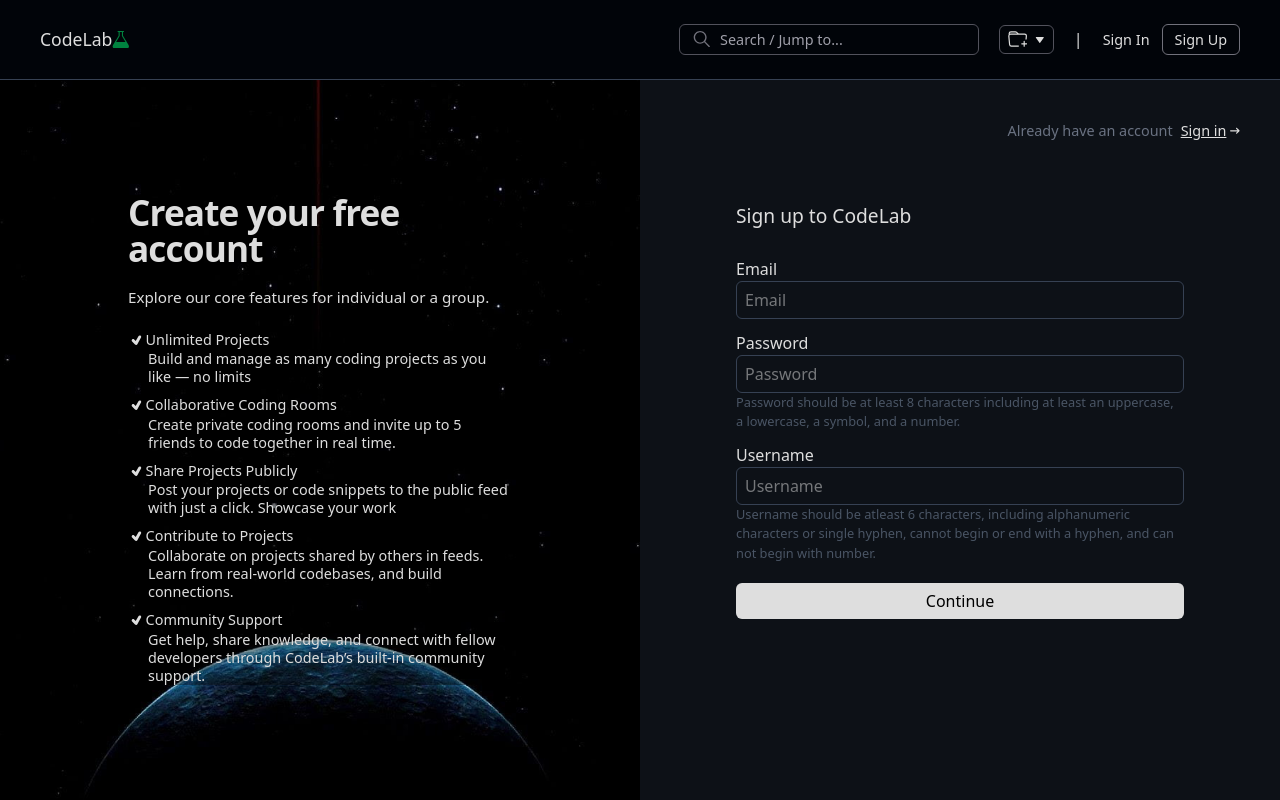
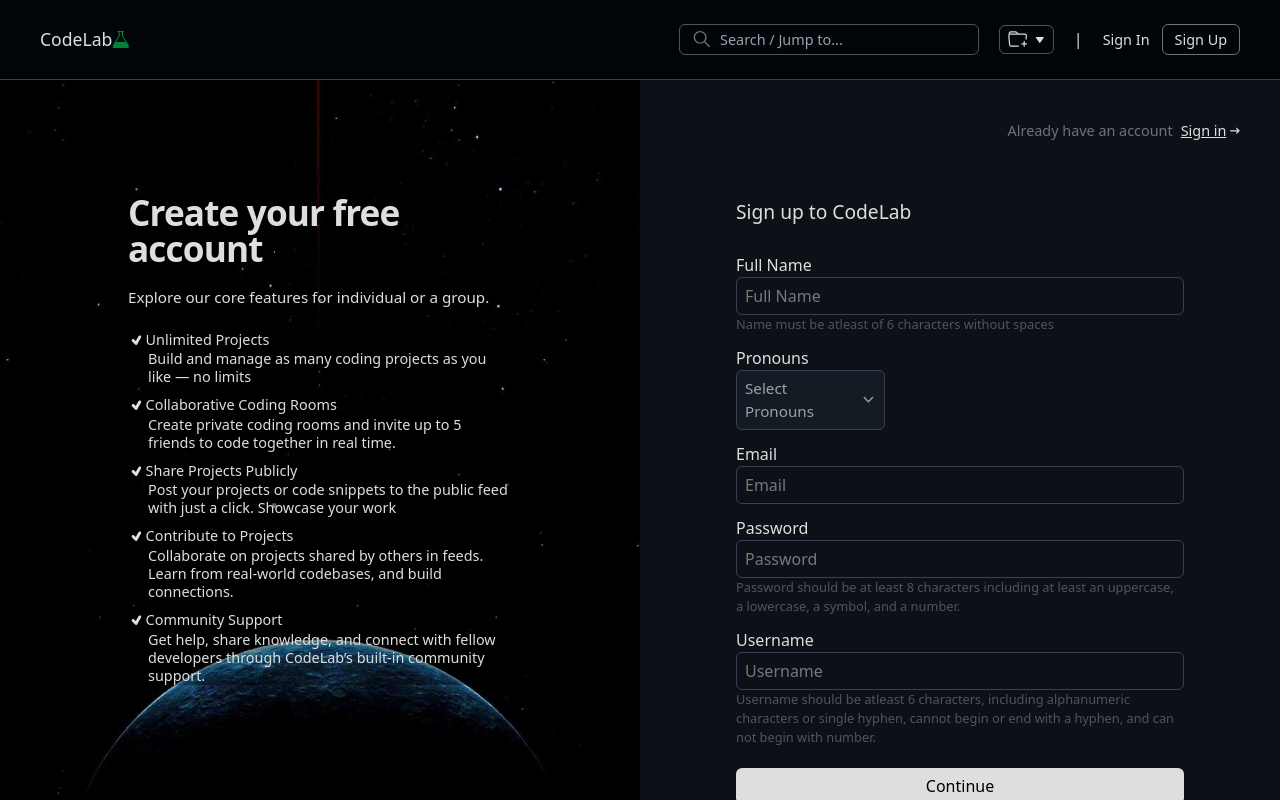
Before and after one commit to falguni-mondal/Codelab-Frontend, a React app: page /auth/1 in a window 1280 px wide. Built offline with nearby package versions, Linux system fonts and the light colour scheme; no server answers; the HTML template or start-up script is replaced by a standard one.

Commit message:
Added extra fields in signup

```diff
--- a/src/components/Authpage/AuthFormSection/SignupSection/Signup.jsx
+++ b/src/components/Authpage/AuthFormSection/SignupSection/Signup.jsx
@@ -1,25 +1,32 @@
 import { useRef, useState } from 'react';
 import { Link, useNavigate } from 'react-router-dom';
 import axios from "axios";
-import { FaArrowRightLong } from "react-icons/fa6";
+import { useDispatch } from 'react-redux';
 import { Bounce, toast, Zoom } from 'react-toastify';
+
 import { passwordChecker, usernameChecker } from '../../../../utils/functions/validator';
 import { passwordRegex, unameRegex } from '../../../../utils/functions/regex';
 import { baseUrl } from '../../../../utils/functions/keys';
-import { useDispatch } from 'react-redux';
 import { fetchUser } from '../../../../redux/features/authSlice';
+
+import { FaArrowRightLong } from "react-icons/fa6";
+import { IoIosArrowDown } from "react-icons/io";
 
 const Signup = ({ setLoading }) => {
 
     const dispatch = useDispatch();
     const navigate = useNavigate();
 
+    const nameRef = useRef();
     const emailRef = useRef();
     const passwordRef = useRef();
     const usernameRef = useRef();
 
     const [passErr, setPassErr] = useState(null);
     const [unameErr, setUnameErr] = useState(null);
+    const [nameErr, setNameErr] = useState(null);
+    const [showPronouns, setShowPronouns] = useState(false);
+    const [pronouns, setPronouns] = useState("");
 
     const inputs = [
         {
@@ -41,16 +48,34 @@
         }
     ]
 
+    const checkName = (e) => {
+        if(e.target.value.length === 0){
+            return setNameErr(null);
+        }
+        if(e.target.value.split(' ').join('').length < 6){
+            setNameErr("Invalid Name!");
+        }
+        else{
+            setNameErr("Valid Name!");
+        }
+    }
+
+    const pronounsSetter = (value) => {
+        setShowPronouns(false);
+        setPronouns(value);
+    }
+
 
     const submitHandler = async (e) => {
         e.preventDefault();
         setLoading(prev => !prev);
 
+        let name = nameRef.current.value;
         const email = emailRef.current.value;
         const password = passwordRef.current.value;
         const username = usernameRef.current.value;
 
-        if (!passwordRegex.test(password) || !unameRegex.test(username) || emailRef.current.value.trim() === "") {
+        if (!passwordRegex.test(password) || !unameRegex.test(username) || email.split(' ').join('') === "" || name.split(' ').join('').length < 6 || pronouns === "") {
             setLoading(prev => !prev);
             toast.error("Please enter valid credentials!", {
                 position: "top-right",
@@ -66,8 +91,10 @@
             return;
         }
 
+        name = name.split(" ").map(item => item.charAt(0).toUpperCase() + item.slice(1)).join(" ");
+
         try {
-            const res = await axios.post(`${baseUrl}/api/user/create`, { email, password, username }, { withCredentials: true });
+            const res = await axios.post(`${baseUrl}/api/user/create`, { name, pronouns, email, password, username }, { withCredentials: true });
 
             setLoading(prev => !prev);
             emailRef.current.value = "";
@@ -105,13 +132,29 @@
     }
 
     return (
-        <div className="signup-form-outer w-1/2 h-full p-10 flex flex-col items-center gap-16">
-            <div className="signin-option self-end flex gap-2 text-[0.9rem] text-gray-500">
+        <div className="signup-form-outer w-1/2 h-full overflow-y-scroll relative p-10 pt-0 flex flex-col items-center gap-12">
+            <div className="signin-option w-full sticky top-0 right-0 pt-10 pb-3 flex justify-end sec-bg gap-2 text-[0.9rem] text-gray-500">
                 Already have an account <Link to="/auth/signin" className='text-[#dedede] underline flex items-center gap-1'>Sign in <FaArrowRightLong className='text-[0.6rem]' /></Link>
             </div>
             <div className="signup-form-container w-[80%]">
                 <h2 className="signup-heading text-[1.2rem] font-medium leading-none">Sign up to CodeLab</h2>
-                <form onSubmit={submitHandler} className="signup-form mt-8 flex flex-col gap-3">
+                <form onSubmit={submitHandler} className="signup-form w-full mt-8 flex flex-col gap-3">
+
+                    <div className="input-container w-full flex flex-col">
+                        <label htmlFor="signup-name-input" className="input-label">Full Name</label>
+                        <input onChange={ checkName } ref={nameRef} className='outline-0 border border-gray-700 rounded-md py-1.5 px-2' id="signup-name-input" type="text" placeholder="Full Name" />
+                        <p className={`input-message ${nameErr ? nameErr === "Valid Name!" ? "text-green-600" : "text-red-600" : "text-gray-600"} text-[0.8rem]`}>{nameErr ? nameErr : "Name must be atleast of 6 characters without spaces"}</p>
+                    </div>
+                    <div className="input-container w-full flex flex-col relative">
+                        <label htmlFor="signup-name-input" className="input-label">Pronouns</label>
+                        <div onClick={() => setShowPronouns(prev => !prev)} className='py-1.5 px-2 w-1/3 rounded-md border border-gray-700 flex gap-1 items-center justify-between third-bg cursor-default text-gray-400 text-[0.95rem] select-none'>{pronouns ? pronouns : "Select Pronouns"} <IoIosArrowDown/></div>
+
+                        <ul className={`pronouns-option-container ${showPronouns ? "scale-100" : "scale-0"} absolute top-[102%] left-0 rounded-md backdrop-blur-md overflow-hidden transition-all duration-200 border border-gray-900`}>
+                            <li onClick={() => pronounsSetter("he/him")} className='px-3 pr-10 py-1 hover:bg-zinc-400 hover:text-black transition-all duration-200 cursor-pointer'>he/him</li>
+                            <li onClick={() => pronounsSetter("she/her")} className='px-3 pr-10 py-1 hover:bg-zinc-400 hover:text-black transition-all duration-200 cursor-pointer'>she/her</li>
+                            <li onClick={() => pronounsSetter("others")} className='px-3 pr-10 py-1 hover:bg-zinc-400 hover:text-black transition-all duration-200 cursor-pointer'>others</li>
+                        </ul>
+                    </div>
                     {
                         inputs.map((inp) => (
                             <div key={`signup-${inp.name}`} className="input-container flex flex-col">
--- a/src/components/Navbar/ProfileMenu.jsx
+++ b/src/components/Navbar/ProfileMenu.jsx
@@ -88,8 +88,8 @@
                         }
                     </div>
                     <div className="user-dets">
-                        <p className='text-[0.9rem] font-semibold'>{`${user.username}`}</p>
-                        <p className='text-[0.9rem] text-zinc-400'>{`${user.email}`}</p>
+                        <p className='text-[0.9rem] font-semibold'>{`${user.name}`}</p>
+                        <p className='text-[0.9rem] font-semibold text-zinc-400'>{`${user.username}`}</p>
                     </div>
                 </div>
                 <ul className="profile-menu-list text-gray-300 text-[0.9rem]">
--- a/src/components/ProfilePage/UserDetails.jsx
+++ b/src/components/ProfilePage/UserDetails.jsx
@@ -10,7 +10,7 @@
                     user.image ?
                     <img className="w-full h-full object-cover" src={user.image} alt={`${user.username}_image`} /> :
                     <div className="w-full h-full flex justify-center items-center" style={{background : user.background}}>
-                        <p className="text-[6rem] leading-0 font-semibold">{user.username.charAt(0).toUpperCase()}</p>
+                        <p className="text-[6rem] leading-0 font-semibold select-none">{user.username.charAt(0).toUpperCase()}</p>
                     </div>
                 }
             </div>
--- a/src/index.css
+++ b/src/index.css
@@ -48,3 +48,6 @@
     background-position: 50% 80%;
     background-repeat: no-repeat;
 }
+.signup-form-outer::-webkit-scrollbar{
+    width: 7px;
+}
```
